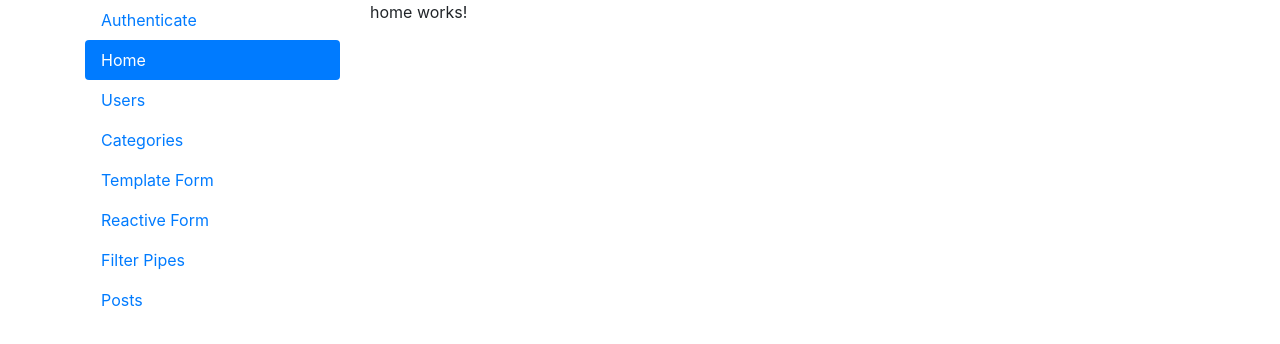
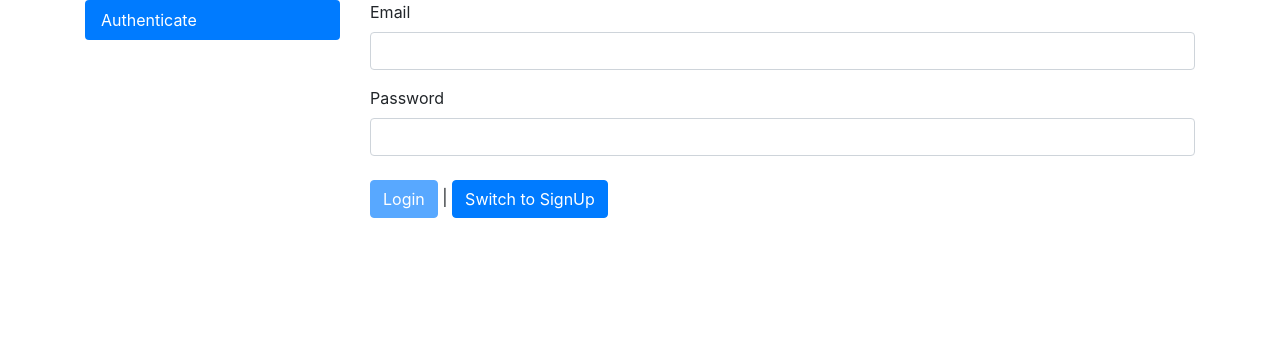
Before and after one commit to leelanarasimha/angularcourse, an Angular app: page /auth in a window 1280 px wide. Before the commit this address led to /#/. Shown: the top 344 px of the page. Built offline with nearby package versions, Linux system fonts and the light colour scheme.

Commit message:
Added authentication token saving

```diff
--- a/src/app/app-routing.module.ts
+++ b/src/app/app-routing.module.ts
@@ -45,7 +45,7 @@ const appRoutes: Routes = [
 ];
 
 @NgModule({
-  imports: [RouterModule.forRoot(appRoutes, { useHash: true })],
+  imports: [RouterModule.forRoot(appRoutes)],
   exports: [RouterModule],
 })
 export class AppRoutingModule {}
--- a/src/app/app.component.html
+++ b/src/app/app.component.html
@@ -1,67 +1,7 @@
 <div class="container">
   <div class="row">
     <div class="col-md-3">
-      <ul class="nav flex-column nav-pills">
-        <li class="nav-item">
-          <a class="nav-link" routerLink="/auth" routerLinkActive="active"
-            >Authenticate</a
-          >
-        </li>
-        <li class="nav-item">
-          <a
-            class="nav-link"
-            routerLink="/"
-            routerLinkActive="active"
-            [routerLinkActiveOptions]="{ exact: true }"
-            >Home</a
-          >
-        </li>
-        <li class="nav-item">
-          <a class="nav-link" routerLink="/users" routerLinkActive="active"
-            >Users</a
-          >
-        </li>
-        <li class="nav-item">
-          <a
-            class="nav-link"
-            [routerLink]="['/categories']"
-            routerLinkActive="active"
-            >Categories</a
-          >
-        </li>
-        <li class="nav-item">
-          <a
-            class="nav-link"
-            [routerLink]="['/templateform']"
-            routerLinkActive="active"
-            >Template Form</a
-          >
-        </li>
-        <li class="nav-item">
-          <a
-            class="nav-link"
-            [routerLink]="['/reactiveform']"
-            routerLinkActive="active"
-            >Reactive Form</a
-          >
-        </li>
-        <li class="nav-item">
-          <a
-            class="nav-link"
-            [routerLink]="['/filterpipes']"
-            routerLinkActive="active"
-            >Filter Pipes</a
-          >
-        </li>
-        <li class="nav-item">
-          <a
-            class="nav-link"
-            [routerLink]="['/posts']"
-            routerLinkActive="active"
-            >Posts</a
-          >
-        </li>
-      </ul>
+      <app-navigation></app-navigation>
     </div>
 
     <div class="col-md-9">
--- a/src/app/app.module.ts
+++ b/src/app/app.module.ts
@@ -1,3 +1,4 @@
+import { NavigationComponent } from './navigation/navigation.component';
 import { LoadingSpinnerComponent } from './shared/loading-spinner/loading-spinner.component';
 import { AuthComponent } from './auth/auth.component';
 import { BrowserModule } from '@angular/platform-browser';
@@ -45,6 +46,7 @@ import { LoggingInterceptorService } from './services/logging-interceptor.servic
     PostsComponent,
     AuthComponent,
     LoadingSpinnerComponent,
+    NavigationComponent,
   ],
   imports: [
     BrowserModule,
--- a/src/app/auth/auth.component.ts
+++ b/src/app/auth/auth.component.ts
@@ -3,6 +3,7 @@ import { Observable } from 'rxjs';
 import { FormControl, NgForm } from '@angular/forms';
 import { Component } from '@angular/core';
 import { AuthService } from '../services/auth.service';
+import { Router } from '@angular/router';
 
 @Component({
   selector: 'app-auth',
@@ -13,7 +14,7 @@ export class AuthComponent {
   isLoading = false;
   error: string = null;
 
-  constructor(private authService: AuthService) {}
+  constructor(private authService: AuthService, private router: Router) {}
 
   onSwitchMode() {
     this.isLoginMode = !this.isLoginMode;
@@ -45,6 +46,7 @@ export class AuthComponent {
       (response) => {
         console.log(response);
         this.isLoading = false;
+        this.router.navigate(['/']);
       },
       (errorMessage) => {
         this.error = errorMessage;
--- /dev/null
+++ b/src/app/auth/user.model.ts
@@ -0,0 +1,8 @@
+export class User {
+  constructor(
+    public email: string,
+    public localId: string,
+    private _token: string,
+    private expirationDate: Date
+  ) {}
+}
--- /dev/null
+++ b/src/app/navigation/navigation.component.html
@@ -0,0 +1,64 @@
+<ul class="nav flex-column nav-pills">
+  <li class="nav-item" *ngIf="!isAuthenticated">
+    <a class="nav-link" routerLink="/auth" routerLinkActive="active"
+      >Authenticate</a
+    >
+  </li>
+  <li class="nav-item" *ngIf="isAuthenticated">
+    <a class="nav-link" routerLink="/auth" routerLinkActive="active">Logout</a>
+  </li>
+
+  <div *ngIf="isAuthenticated">
+    <li class="nav-item">
+      <a
+        class="nav-link"
+        routerLink="/"
+        routerLinkActive="active"
+        [routerLinkActiveOptions]="{ exact: true }"
+        >Home</a
+      >
+    </li>
+    <li class="nav-item">
+      <a class="nav-link" routerLink="/users" routerLinkActive="active"
+        >Users</a
+      >
+    </li>
+    <li class="nav-item">
+      <a
+        class="nav-link"
+        [routerLink]="['/categories']"
+        routerLinkActive="active"
+        >Categories</a
+      >
+    </li>
+    <li class="nav-item">
+      <a
+        class="nav-link"
+        [routerLink]="['/templateform']"
+        routerLinkActive="active"
+        >Template Form</a
+      >
+    </li>
+    <li class="nav-item">
+      <a
+        class="nav-link"
+        [routerLink]="['/reactiveform']"
+        routerLinkActive="active"
+        >Reactive Form</a
+      >
+    </li>
+    <li class="nav-item">
+      <a
+        class="nav-link"
+        [routerLink]="['/filterpipes']"
+        routerLinkActive="active"
+        >Filter Pipes</a
+      >
+    </li>
+    <li class="nav-item">
+      <a class="nav-link" [routerLink]="['/posts']" routerLinkActive="active"
+        >Posts</a
+      >
+    </li>
+  </div>
+</ul>
--- /dev/null
+++ b/src/app/navigation/navigation.component.ts
@@ -0,0 +1,17 @@
+import { AuthService } from './../services/auth.service';
+import { Component, OnInit } from '@angular/core';
+
+@Component({
+  selector: 'app-navigation',
+  templateUrl: './navigation.component.html',
+})
+export class NavigationComponent implements OnInit {
+  isAuthenticated = false;
+  constructor(private authService: AuthService) {}
+
+  ngOnInit() {
+    this.authService.userSub.subscribe((user) => {
+      this.isAuthenticated = user ? true : false;
+    });
+  }
+}
--- a/src/app/services/auth.service.ts
+++ b/src/app/services/auth.service.ts
@@ -1,7 +1,8 @@
+import { User } from './../auth/user.model';
 import { HttpClient, HttpErrorResponse } from '@angular/common/http';
 import { Injectable } from '@angular/core';
-import { throwError } from 'rxjs';
-import { catchError } from 'rxjs/operators';
+import { Subject, throwError } from 'rxjs';
+import { catchError, tap } from 'rxjs/operators';
 
 export interface AuthResponseData {
   idToken: string;
@@ -15,6 +16,7 @@ export interface AuthResponseData {
 @Injectable({ providedIn: 'root' })
 export class AuthService {
   isLoggedIn = false;
+  userSub = new Subject<User>();
 
   constructor(private http: HttpClient) {}
 
@@ -25,7 +27,7 @@ export class AuthService {
     `,
         { email, password, returnSecureToken: true }
       )
-      .pipe(catchError(this.getErrorHandler));
+      .pipe(catchError(this.getErrorHandler), tap(this.handleUser.bind(this)));
   }
 
   login(email: string, password: string) {
@@ -35,7 +37,20 @@ export class AuthService {
     `,
         { email, password, returnSecureToken: true }
       )
-      .pipe(catchError(this.getErrorHandler));
+      .pipe(catchError(this.getErrorHandler), tap(this.handleUser.bind(this)));
+  }
+
+  private handleUser(response: AuthResponseData) {
+    const expireDate = new Date(
+      new Date().getTime() + +response.expiresIn * 1000
+    );
+    const user = new User(
+      response.email,
+      response.localId,
+      response.idToken,
+      expireDate
+    );
+    this.userSub.next(user);
   }
 
   getErrorHandler(errorRes: HttpErrorResponse) {
```
